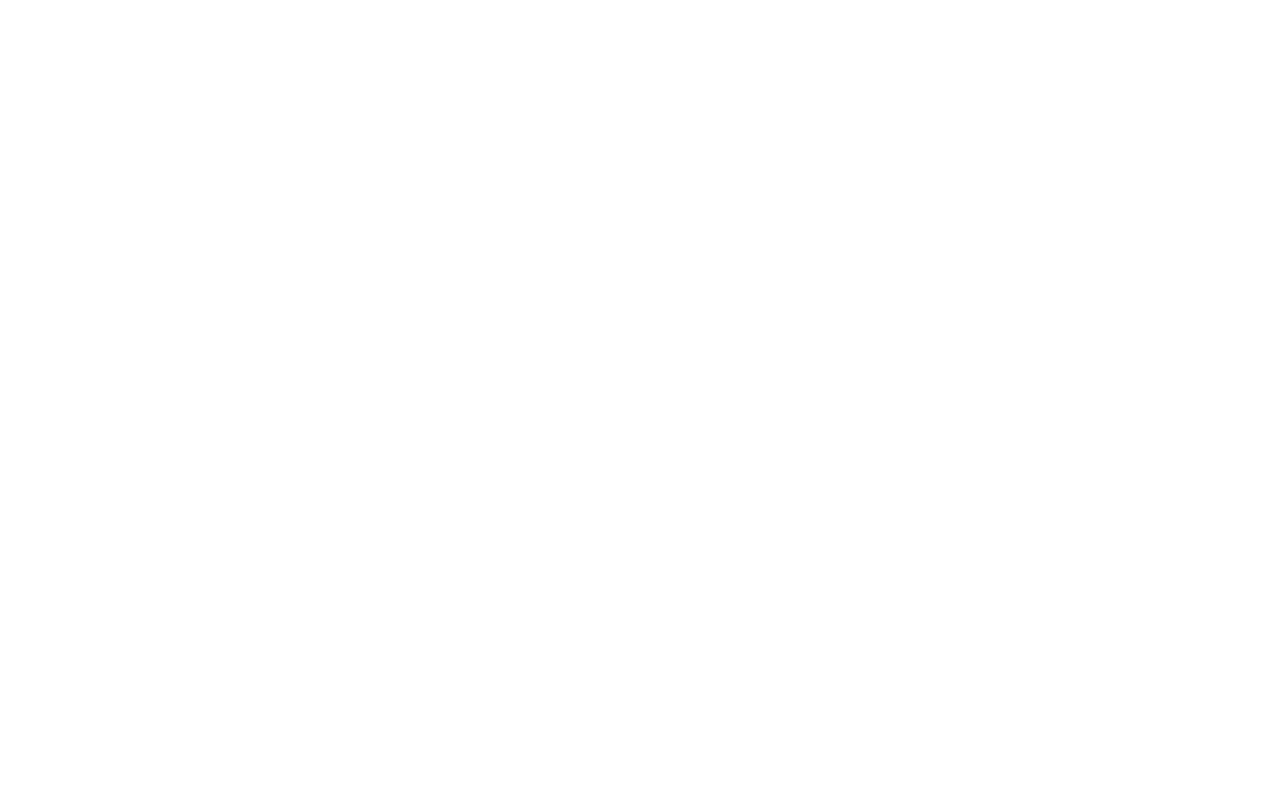
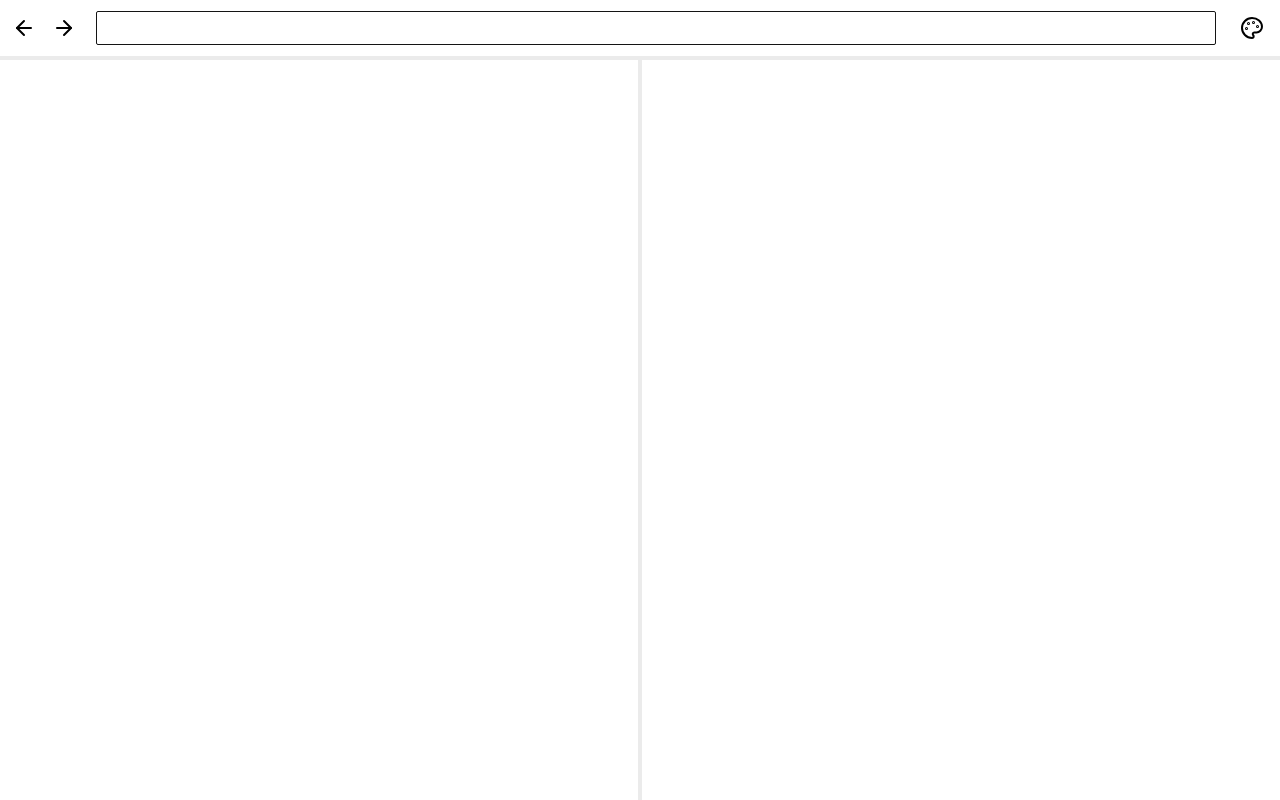
Before and after one commit to declspecl/pow, a Next.js app: page / in a window 1280 px wide. Built offline with nearby package versions, Linux system fonts and the light colour scheme.

Commit message:
completed basic back/forward nav and app structure. need to redo panels
back and forward nav are working using a reducer and dispatch. added a
split panel for the left and right parts, but since react-split-panels
works by a proportion 0-100, i need to remake it using absolute units

```diff
--- a/next.config.js
+++ b/next.config.js
@@ -1,6 +1,7 @@
 /** @type {import('next').NextConfig} */
 const nextConfig = {
-	output: "export"
+	output: "export",
+	reactStrictMode: false
 }
 
 module.exports = nextConfig
--- a/package.json
+++ b/package.json
@@ -23,6 +23,7 @@
     "postcss": "8.4.30",
     "react": "18.2.0",
     "react-dom": "18.2.0",
+    "react-resizable-panels": "^0.0.55",
     "tailwindcss": "3.3.3",
     "typescript": "5.2.2"
   }
--- a/src/app/page.tsx
+++ b/src/app/page.tsx
@@ -1,22 +1,43 @@
+"use client";
+
+import React, { useState, Dispatch, SetStateAction } from "react";
 import ThemeSelector from "@/components/Theme/ThemeSelector";
+import { Panel, PanelGroup, PanelResizeHandle } from "react-resizable-panels";
+import NavBar from "@/components/Navigation/NavBar";
 
 export default function Home() {
+	const [currentDirectory, setCurrentDirectory] = useState("%HOMEPATH%");
+
 	return (
-		<main className="bg-background">
-			<div className="flex flex-col">
-				<div className="flex flex-row"> {/* nav */}
+		<main className="bg-background h-screen">
+			<div className="flex flex-col h-full">
+				<NavBar />
 
-				</div>
+				<PanelGroup
+					direction="horizontal"
+					autoSaveId="pow-split"
+					className="grow bg-background"
+				>
+					<Panel
+						defaultSize={17.5}
+						minSize={7.5}
+						maxSize={92.5}
+						className="bg-background"
+					>
 
-				<div className="flex flex-row">
-					<div className="left-panel">
+					</Panel>
 
-					</div>
+					<PanelResizeHandle className="w-1 h-full bg-background-shade-2" />
 
-					<div className="right-panel">
+					<Panel
+						defaultSize={82.5}
+						minSize={7.5}
+						maxSize={92.5}
+						className="bg-background"
+					>
 
-					</div>
-				</div>
+					</Panel>
+				</PanelGroup>
 			</div>
 		</main>
 	);
--- /dev/null
+++ b/src/components/Navigation/NavBar.tsx
@@ -0,0 +1,99 @@
+"use client";
+
+import React, { useReducer, Dispatch, SetStateAction } from "react";
+import PreviousDirectoryButton from "./PreviousDirectoryButton";
+import ThemeSelector from "../Theme/ThemeSelector";
+import NextDirectoryButton from "./NextDirectoryButton";
+
+type NavBarProps = {
+	dispatch: (action: DirHistAction | DirHistAddAction) => void
+}
+
+type DirHist = {
+	history: string[];
+	current: number;
+}
+
+export default function NavBar() {
+	const [dirHist, dispatch] = useReducer(dirHistReducer, {
+		history: [],
+		current: -1
+	});
+
+	return (
+		<div className="p-2 flex flex-row items-center gap-4 border-b-4 border-b-background-shade-2">
+			<div className="flex flex-row items-center gap-2">
+				<PreviousDirectoryButton onClick={() => dispatch({ type: "previous" })} />
+				<NextDirectoryButton onClick={() => dispatch({ type: "previous" })} />
+			</div>
+
+			<div className="grow flex flex-row">
+				<input
+					type="text"
+					onMouseLeave={() => dispatch({ type: "push", historyEntry: `test ${dirHist.history.length}` })}
+					className="p-1 grow min-w-[80rex] bg-background text-text border border-text-shade-2 rounded-sm"
+				/>
+			</div>
+
+			<div className="flex flex-row items-center">
+				<ThemeSelector />
+			</div>
+		</div>
+	);
+}
+
+type DirHistActionType = "previous" | "next" | "push";
+
+interface DirHistAction {
+	type: DirHistActionType
+}
+
+interface DirHistAddAction extends DirHistAction {
+	historyEntry: string
+}
+
+function dirHistReducer(dirHist: DirHist, action: DirHistAction | DirHistAddAction):  DirHist {
+	switch (action.type) {
+		case "previous": {
+			const newIndex: number = (dirHist.current > 0) ? dirHist.current - 1 : dirHist.current;
+
+			const newDirHist: DirHist = {
+				history: dirHist.history,
+				current: newIndex
+			}
+
+			console.log(`action: previous\nnewDirHist: ${JSON.stringify(newDirHist)}`);
+
+			return newDirHist;
+		}
+
+		case "next": {
+			const newIndex: number = (dirHist.current < dirHist.history.length - 1) ? dirHist.current + 1 : dirHist.current;
+
+			const newDirHist: DirHist = {
+				history: dirHist.history,
+				current: newIndex
+			}
+
+			console.log(`action: next\nnewDirHist: ${JSON.stringify(newDirHist)}`);
+
+			return newDirHist;
+		}
+
+		case "push": {
+			const newDirHist: DirHist = dirHist;
+
+			if (newDirHist.current !== dirHist.history.length - 1) {
+				for (let i = newDirHist.history.length - 1; i > newDirHist.current; i--) {
+					newDirHist.history.pop();
+				}
+			}
+
+			newDirHist.history.push((action as DirHistAddAction).historyEntry);
+			newDirHist.current += 1;
+
+			console.log(`action: push\nnewDirHist: ${JSON.stringify(newDirHist)}`);
+
+			return newDirHist;		}
+	}
+}
--- /dev/null
+++ b/src/components/Navigation/NextDirectoryButton.tsx
@@ -0,0 +1,21 @@
+import clsx from "clsx";
+import { ArrowRightIcon } from "lucide-react";
+import React, { useState, Dispatch, SetStateAction } from "react";
+
+type NextDirectoryProps = {
+	onClick: () => void
+};
+
+export default function NextDirectoryButton({ onClick }: NextDirectoryProps) {
+	return (
+		<button
+			onClick={onClick}
+			className={clsx(
+				"p-1 bg-background rounded-lg transition-[background-color]",
+				"hover:bg-background-shade-2"
+			)}
+		>
+			<ArrowRightIcon className="stroke-text" />
+		</button>
+	);
+}
--- /dev/null
+++ b/src/components/Navigation/PreviousDirectoryButton.tsx
@@ -0,0 +1,21 @@
+import clsx from "clsx";
+import { ArrowLeftIcon } from "lucide-react";
+import React, { useState, Dispatch, SetStateAction } from "react";
+
+type PreviousDirectoryProps = {
+	onClick: () => void
+};
+
+export default function PreviousDirectoryButton({ onClick }: PreviousDirectoryProps) {
+	return (
+		<button
+			onClick={onClick}
+			className={clsx(
+				"p-1 bg-background rounded-lg transition-[background-color]",
+				"hover:bg-background-shade-2"
+			)}
+		>
+			<ArrowLeftIcon className="stroke-text" />
+		</button>
+	);
+}
--- a/src/components/Split/HorizontalSplitBar.tsx
+++ /dev/null
@@ -1,7 +0,0 @@
-export default function HorizontalSplitBar() {
-	return (
-		<div
-			className="cursor-ns-resize"
-		/>
-	);
-}
--- a/src/components/Split/SplitPanel.tsx
+++ /dev/null
@@ -1,7 +0,0 @@
-export default function SplitPanel() {
-	return (
-		<div>
-
-		</div>
-	);
-}
--- a/src/components/Split/VerticalSplitBar.tsx
+++ /dev/null
@@ -1,40 +0,0 @@
-"use client";
-
-import React, { Dispatch, MouseEventHandler, MutableRefObject, SetStateAction, useEffect, useRef, useState } from "react";
-
-type VerticalSplitBarProps = {
-	leftPanel: number,
-	setLeftPanelWidth: Dispatch< SetStateAction<number> >
-};
-
-export default function VerticalSplitBar({ leftPanel, setLeftPanelWidth }: VerticalSplitBarProps) {
-	const [isBeingDragged, setIsBeingDragged] = useState(false);
-
-	function onMouseMove(e: MouseEvent) {
-		if (isBeingDragged) {
-			const newLeftPanelWidth: number = leftPanel
-			setLeftPanelWidth()
-		}
-	}
-
-	function onMouseUp(e: MouseEvent) {
-
-	}
-
-	useEffect(() => {
-		document.addEventListener("mousemove", onMouseMove);
-		document.addEventListener("mouseup", onMouseUp);
-
-		return () => {
-			document.removeEventListener("mousemove", onMouseMove);
-			document.removeEventListener("mouseup", onMouseUp);
-		}
-	}, [isBeingDragged]);
-
-	return (
-		<div
-			onMouseDown={() => setIsBeingDragged(true)}
-			className="cursor-ew-resize"
-		/>
-	);
-}
--- a/src/components/SplitPanel.tsx
+++ /dev/null
@@ -1,26 +0,0 @@
-export function Panel() {
-	return (
-		<div>
-
-		</div>
-	);
-}
-
-export function Divider() {
-	return (
-		<div>
-
-		</div>
-	)
-}
-type Props = {
-	children: React.ReactNode;
-};
-
-export function Root({ children}: Props) {
-	return (
-		<div>
-			{children}
-		</div>
-	);
-}
```
Also changed, not shown: src/components/Split/SplitContainer.tsx (deleted), 1 other file (tests, documents, lock files or other folders).
